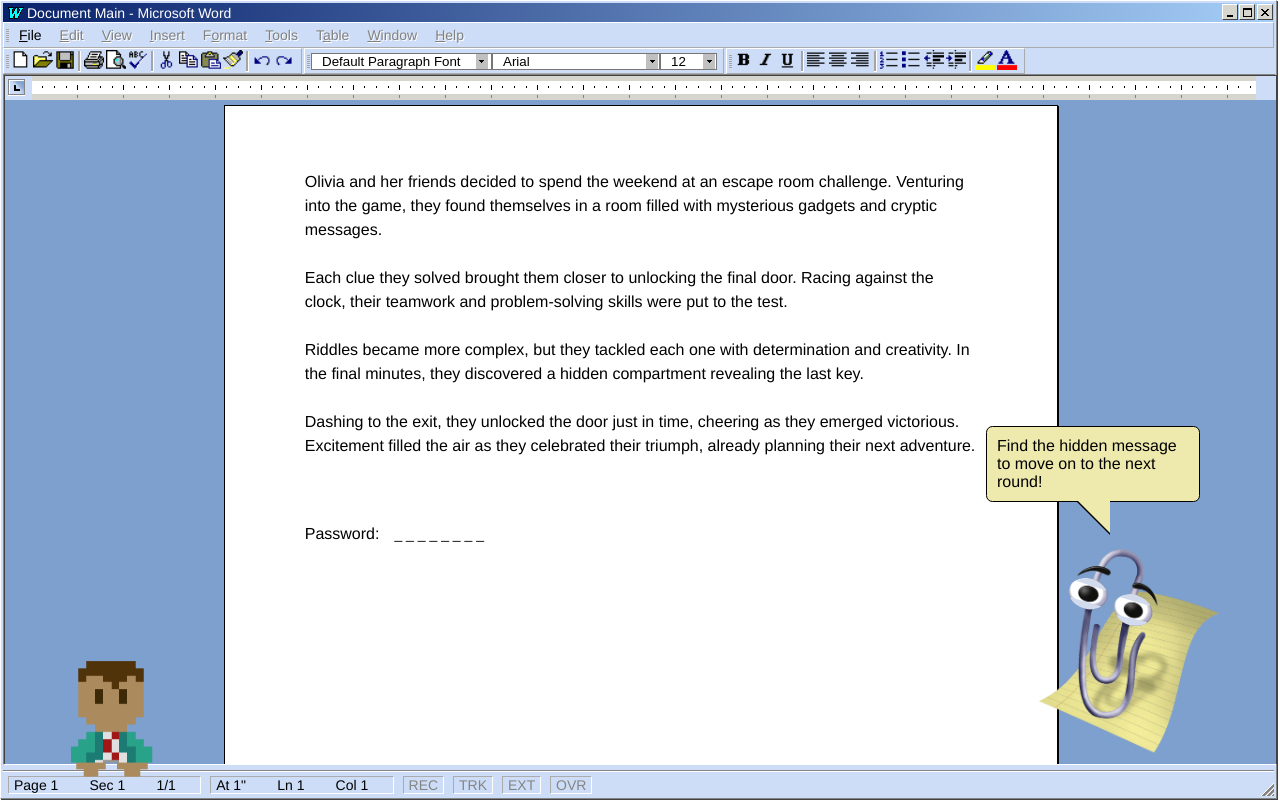
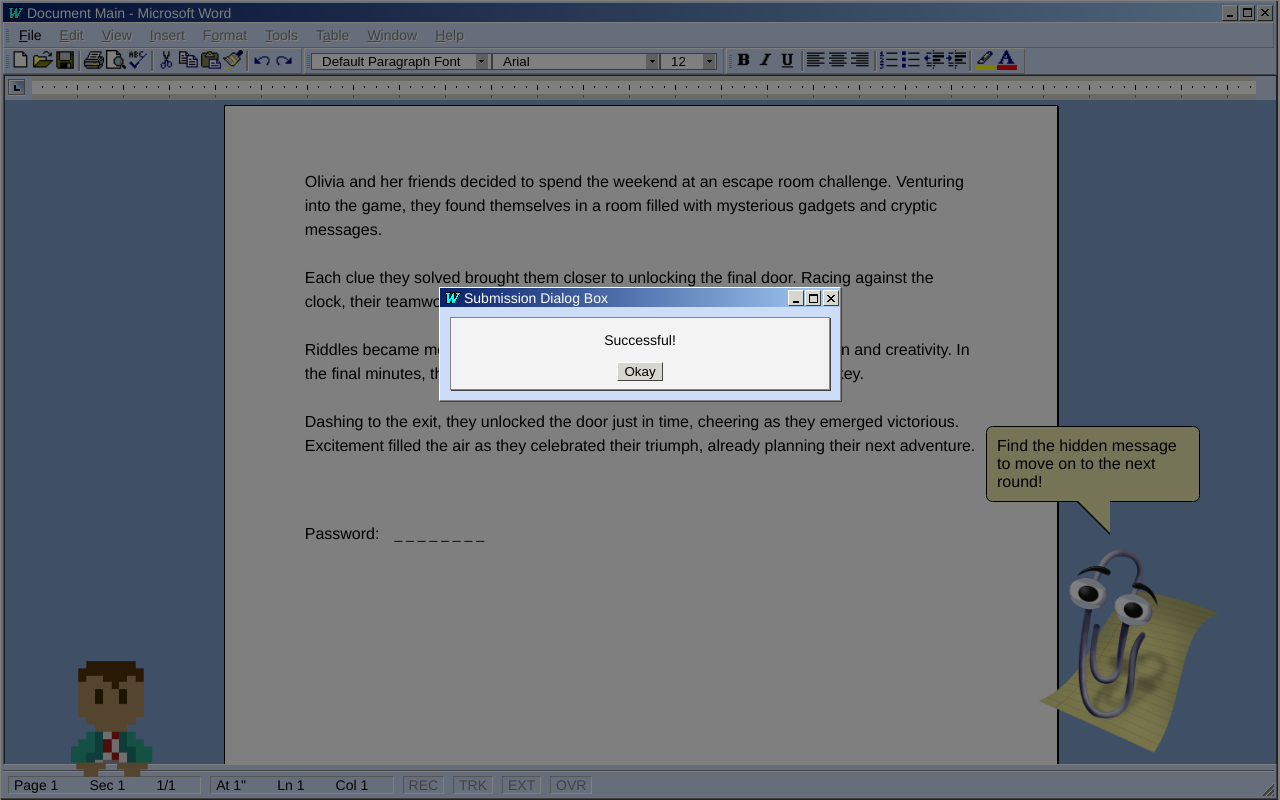
Before and after one commit to sageellefson0/binary-escape, a website: page levels/level-pranavi/level-pranavi.html in a window 1280 px wide. Drawn offline with Linux system fonts and the light colour scheme.

Commit message:
Feat: dialog box formatted

```diff
--- a/levels/level-pranavi/level-pranavi.css
+++ b/levels/level-pranavi/level-pranavi.css
@@ -19,7 +19,7 @@
     border: 1px solid #848484;
     border-right-color: #ffffff;
     border-bottom-color: #ffffff;
-    background: #cdddf7 !important;
+    background: #cdddf7;
     height: 100%;
     width: 100%;
 }
@@ -168,6 +168,7 @@
     background: #d6d6ce;
     height: 14px;
     width: 14px;
+    margin-top: 0.5px;
     color: transparent;
     text-decoration: none;
     background-position: center;
@@ -871,46 +872,68 @@
     background: linear-gradient(left, #08216b 0%, #a5cef7 100%) !important;
 }
 
-.dialog {
-    width: auto;
+.overlay {
+    position: fixed;
+    top: 0;
+    left: 0;
+    width: 100%;
+    height: 100%;
+    background: rgba(0, 0, 0, 0.5); /* Semi-transparent background */
+    display: block; /* Hidden by default */
+    z-index: 10; /* Ensure the overlay is behind the dialog box */
+}
+
+
+.dialog-box {
+    width: 25rem;
     height: auto;
     position: absolute;
-    top: 50%;
+    top: 43%;
     left: 50%;
     transform: translate(-50%, -50%);
-    display: none;
+    display: block;
+    background-color: #cdddf7;
+
+    box-shadow: 1px 1px 0px 0px #424242;
+    border: 1px solid #ffffff;
+    border-right-color: #848484;
+    border-bottom-color: #848484;
+
+    z-index: 11;
 }
 
-.dialog .title {
-    background: none !important;
-    padding-left: 4px !important;
+.dialog-box .button-3d {
+    margin-top: 1px;
 }
 
-.dialog .error-content {
+.dialog-box .box-content {
+    display: flex;
+    flex-direction: column;
+    justify-content: center;
+    align-items: center;
     height: auto;
-    background: #c0c0c0;
+    margin: 10px;
+
+    border: 1px solid #848484;
+    box-shadow: 1px 1px 0px 0px #424242;
+    background-color: rgb(243, 243, 243);
+
 }
 
-.dialog p {
-    margin: 10px 20px 0px 20px;
-    display: inline-block;
-    text-align: left;
-    vertical-align: top;
-    max-width: 400px;
-    word-wrap: break-word;
+.dialog-button {
+    border: 1px solid #ffffff;
+    border-right-color: #424242;
+    border-bottom-color: #424242;
+    background: #d6d6ce;
+    margin-bottom: 8px;
 }
 
-.dialog img {
-    width: 32px;
+.dialog-button:hover,
+.dialog-button:active {
+    background: linear-gradient(to bottom, #f9dcba, #f9ad55, #ffea95);
 }
 
-.dialog .button {
-    text-align: center;
-}
 
-.dialog .text {
-    padding: 10px 20px 10px 20px;
-}
 /* ----------------- End Global Window --------------------- */
 
 .character {
--- a/levels/level-pranavi/level-pranavi.html
+++ b/levels/level-pranavi/level-pranavi.html
@@ -7,6 +7,7 @@
     <link rel="stylesheet" href="level-pranavi.css" />
   </head>
   <body>
+    <!--MS Word Program-->
     <div
       id="word-2007"
       class="word window ui-widget-content"
@@ -394,6 +395,24 @@
         </div>
       </div>
     </div>
+    <!--Dialog Box-->
+    <div class="overlay"></div>
+    <div class="word window dialog-box">
+      <div class="title-bar h-count" id="parent">
+        <div class="control-box">
+          <a class="button-3d minimize"><span>&nbsp;</span></a>
+          <a class="button-3d maximize"><span>&nbsp;</span></a>
+          <a class="button-3d close"><span>&nbsp;</span></a>
+        </div>
+        <span class="title"> Submission Dialog Box </span>
+        </div>
+        <div class="box-content">
+        <p class="dialog-message">Successful!</p>
+        <button class="dialog-button">Okay</button>
+      </div>
+
+    </div>
+    <!--Characters-->
     <div class="character"><img id="character-img" src="images/character/malecharacterpeeping.png" alt="pixel intern character"/></div>
     <div id="clippy-agent" class="agent"><div id="hint" class="speech-bubble"></div>
     <div id="clippy-bm" class="clippy"></div></div>
```
